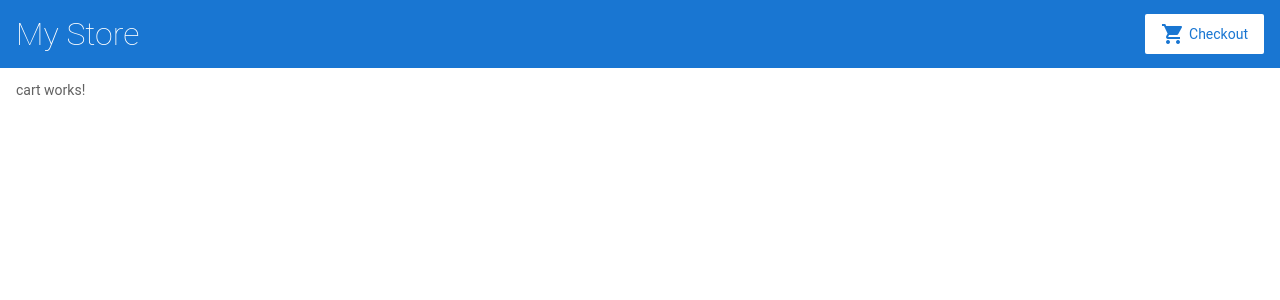
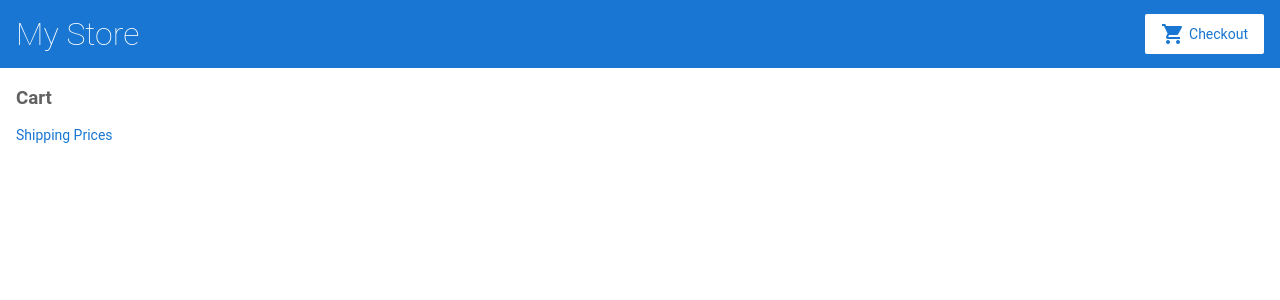
Before and after one commit to san727/angular-getting-started, an Angular app: page /cart in a window 1280 px wide. Shown: the top 300 px of the page. Built offline with nearby package versions, Linux system fonts and the light colour scheme.

Commit message:
Updated cart component

```diff
--- a/src/app/cart/cart.component.html
+++ b/src/app/cart/cart.component.html
@@ -1 +1,10 @@
-<p>cart works!</p>
+<h3>Cart</h3>
+
+<p>
+    <a routerLink="/shipping">Shipping Prices</a>
+</p>
+
+<div class="cart-item" *ngFor="let item of items">
+  <span>{{ item.name }}</span>
+  <span>{{ item.price | currency }}</span>
+</div>
--- a/src/app/cart/cart.component.ts
+++ b/src/app/cart/cart.component.ts
@@ -1,4 +1,5 @@
 import { Component, OnInit } from '@angular/core';
+import { CartService } from '../cart.service';
 
 @Component({
   selector: 'app-cart',
@@ -6,10 +7,12 @@ import { Component, OnInit } from '@angular/core';
   styleUrls: ['./cart.component.css']
 })
 export class CartComponent implements OnInit {
+  items = this.cartService.getItems();
 
-  constructor() { }
+  constructor(private cartService: CartService) { }
 
   ngOnInit(): void {
   }
 
+
 }
```
